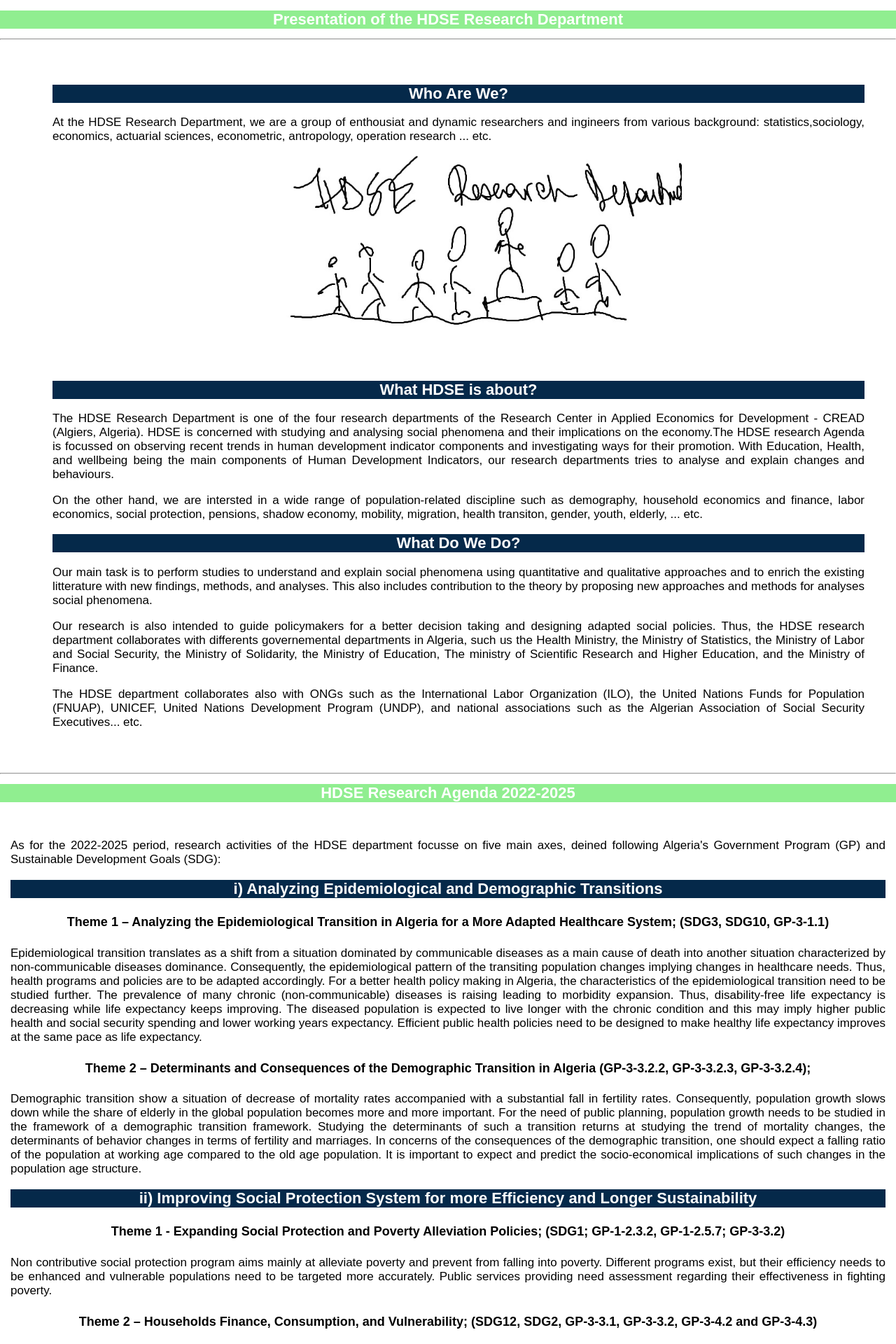
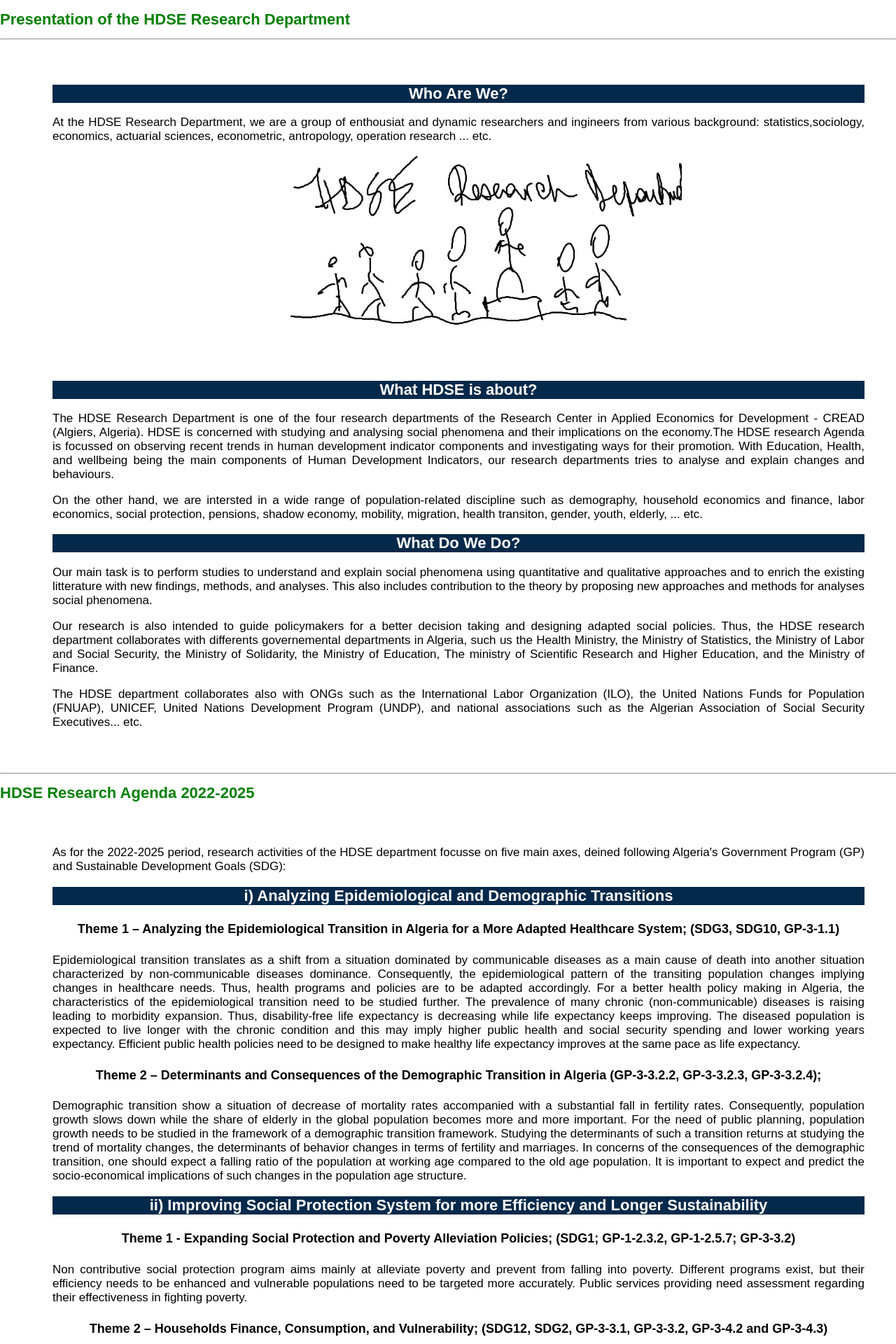
Before and after one commit to Farid-FLICI/farid-flici.github.io, a Jekyll site: the page hdse2.html, which Jekyll copies as it is, in a window 1280 px wide. Shown: the top 1920 px of the page at 70% size. Built offline with Jekyll 4.4.1, drawn with Linux system fonts in a browser that asks for light colours.

Commit message:
Update hdse2.html

```diff
--- a/hdse2.html
+++ b/hdse2.html
@@ -7,7 +7,7 @@
 
 body {margin: 0;       }
 p{               font-family: sans-serif; font-size: 17px; text-align: justify; }
-h1{              font-family: sans-serif; font-size: 22px; font-weight: bold ; text-align: center ; background-color: #90EE90; color:white    }
+h1{              font-family: sans-serif; font-size: 22px; font-weight: bold ; text-align: left ; color:green    }
 h2{              font-family: sans-serif; font-size: 22px; font-weight: bold ; text-align: center ; background-color: #05294a; color:white  }
 h3{              font-family: sans-serif; font-size: 20px; font-weight: bold ; text-align: left ; color: blue; }
 h4{              font-family: sans-serif; font-size: 18px; font-weight: bold ; text-align: center     }
@@ -59,7 +59,7 @@
 <hr>
    <h1> HDSE Research Agenda 2022-2025</h1>
 
-<div style="padding:5px 15px 15px 15px;margin-top:30px; float: center; overflow: hidden">
+<div style="padding:25px 25px 25px 55px;margin:20px 20px 20px 20px; float: center; overflow: hidden">
  <p> As for the 2022-2025 period, research activities of the HDSE department focusse on five main axes, deined following Algeria's
      Government Program (GP) and Sustainable Development Goals (SDG):    </p>
 
@@ -129,10 +129,10 @@
       social phenomena, more efficiently, using less time and effort, and covering larger populations.</p>
 
 </div>
-
+  <hr>
  <h1> Organization of the HDSE Department</h1>
 
-<div style="padding:5px 15px 15px 15px;margin-top:30px; float: center; overflow: hidden">
+<div style="padding:25px 25px 25px 55px;margin:20px 20px 20px 20px; float: center; overflow: hidden">
 
   </div>
 
```
